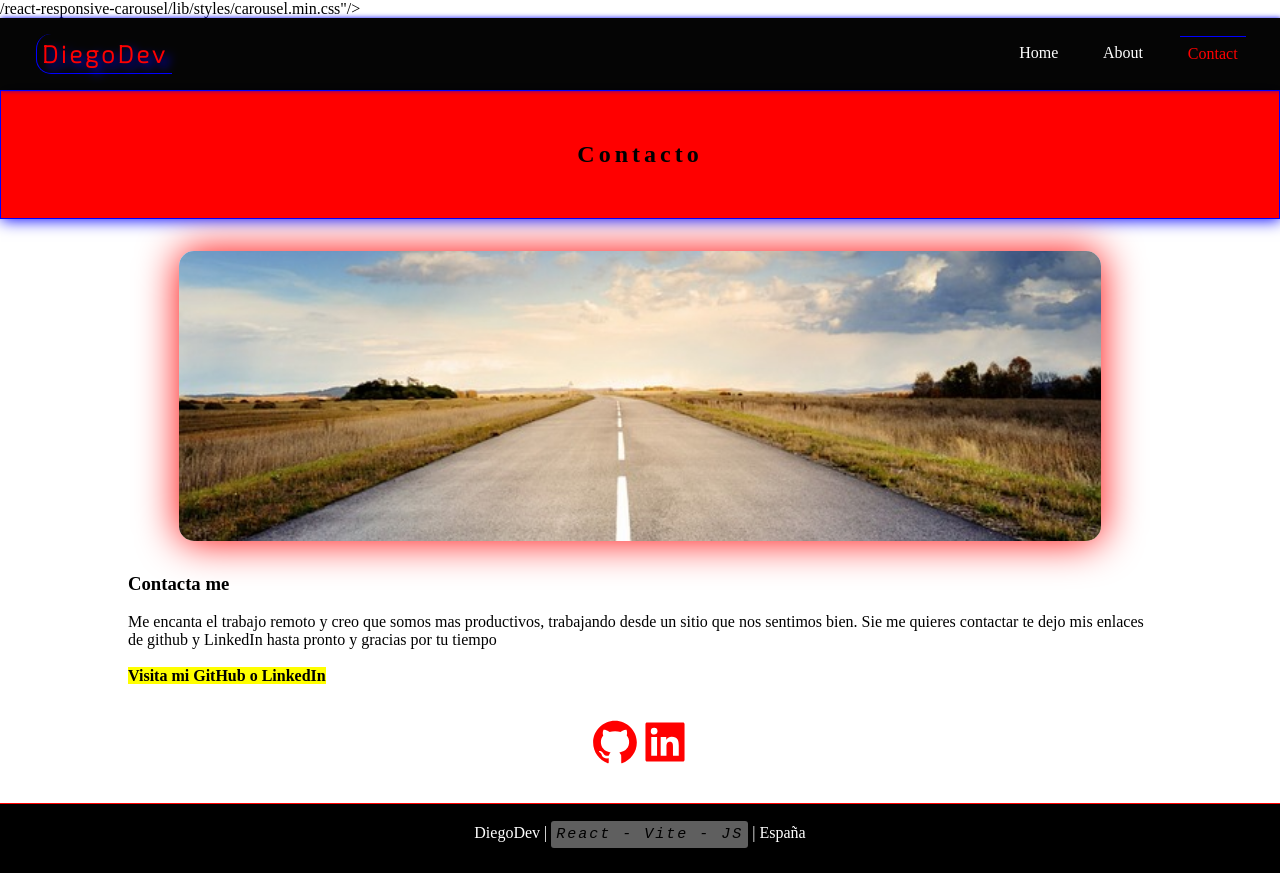
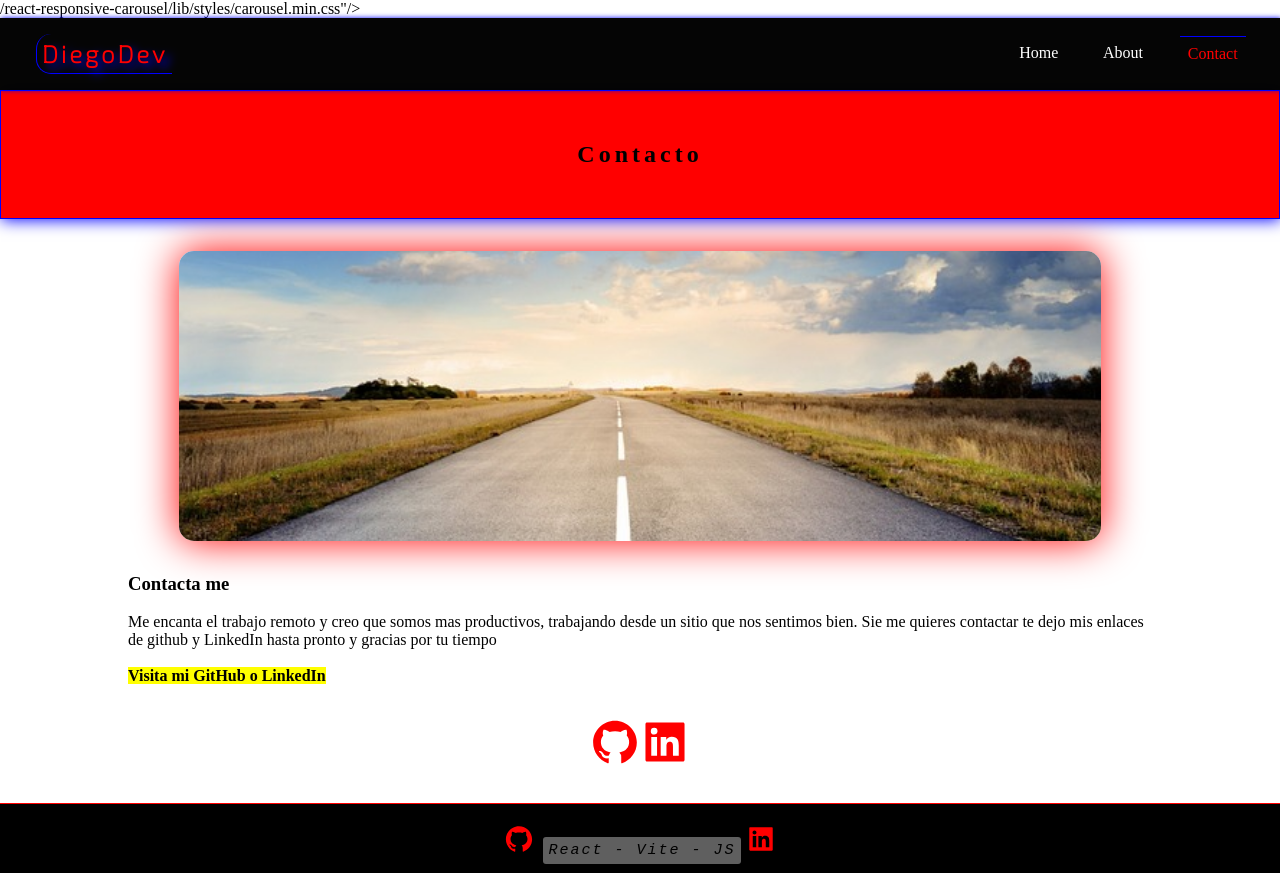
Before and after one commit to diego-monfort-landolt/Landoltdiego, a React (Vite) app: page /contact in a window 1280 px wide. Built offline with nearby package versions, Linux system fonts and the light colour scheme.

Commit message:
added on footer icons

```diff
--- a/src/component/Footer.jsx
+++ b/src/component/Footer.jsx
@@ -1,5 +1,6 @@
 import './footer.css'
 import { useState, useEffect } from 'react';
+import { AiFillGithub, AiFillLinkedin } from "react-icons/ai";
 
 function Footer() {
   const [isVisible, setIsVisible] = useState(false);
@@ -13,7 +14,12 @@ function Footer() {
     <>
     <div className='footer'>
       <div className={`appear-animation ${isVisible ? 'visible' : ''}`}>
-        <p>DiegoDev | <code>React - Vite - JS</code> | España</p>
+        <p><a href='https://github.com/diego-monfort-landolt'>
+              <AiFillGithub color='red' size='30px' />
+            </a>  <code>React - Vite - JS</code>
+            <a href='https://www.linkedin.com/in/diego-monfort-landolt/'>
+              <AiFillLinkedin size='30px' color='red' />
+            </a></p>
       </div>
     </div>
     </>
--- a/src/component/footer.css
+++ b/src/component/footer.css
@@ -23,6 +23,7 @@
 code {
   background-color: #5f5f5f;
   padding: 5px;
+  margin: 0 5px;
   border-radius: 3px;
   letter-spacing: 2px;
   color: #000;
--- a/src/pages/Home.jsx
+++ b/src/pages/Home.jsx
@@ -67,7 +67,8 @@ export const Home = () => {
             Pero mi sed de conocimiento no se detuvo ahí. Quería estar al tanto de las últimas tecnologías y tendencias en el mundo del desarrollo web. Fue entonces cuando me encontré con TypeScript y React, una biblioteca de JavaScript que me permitió crear aplicaciones web de una manera más eficiente y escalable.<br />
             <br />
             <mark><b>Visita mi GitHub o LinkedIn</b></mark>
-          </p><div className='lastsection'>
+          </p>
+          <div className='lastsection'>
             <a href='https://github.com/diego-monfort-landolt'>
               <AiFillGithub color='red' size='50px' />
             </a>
@@ -78,6 +79,14 @@ export const Home = () => {
         </div>
         <Reviews />
         <Time />
+        <div className='lastsection'>
+            <a href='https://github.com/diego-monfort-landolt'>
+              <AiFillGithub color='red' size='50px' />
+            </a>
+            <a href='https://www.linkedin.com/in/diego-monfort-landolt/'>
+              <AiFillLinkedin size='50px' color='red' />
+            </a>
+          </div>
       </main>
       <Footer />
     </>
```
